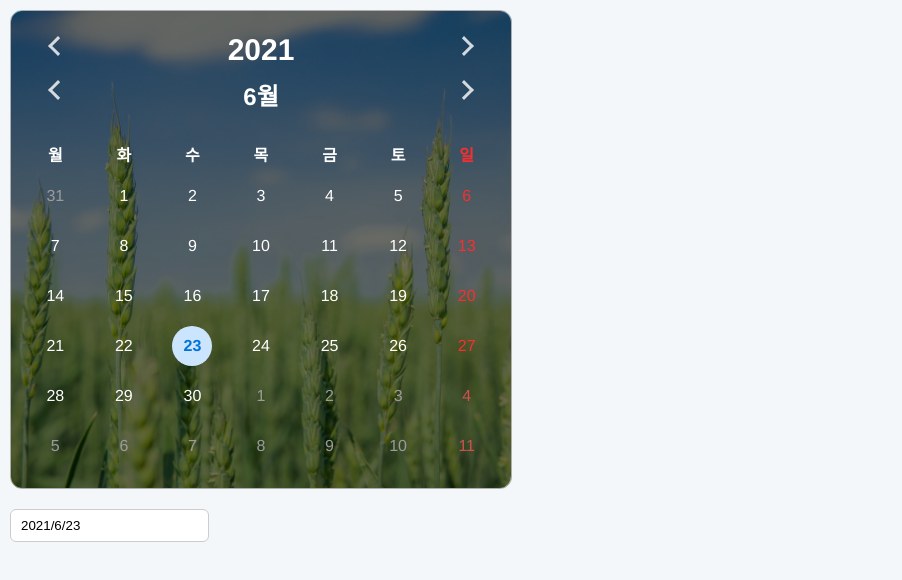
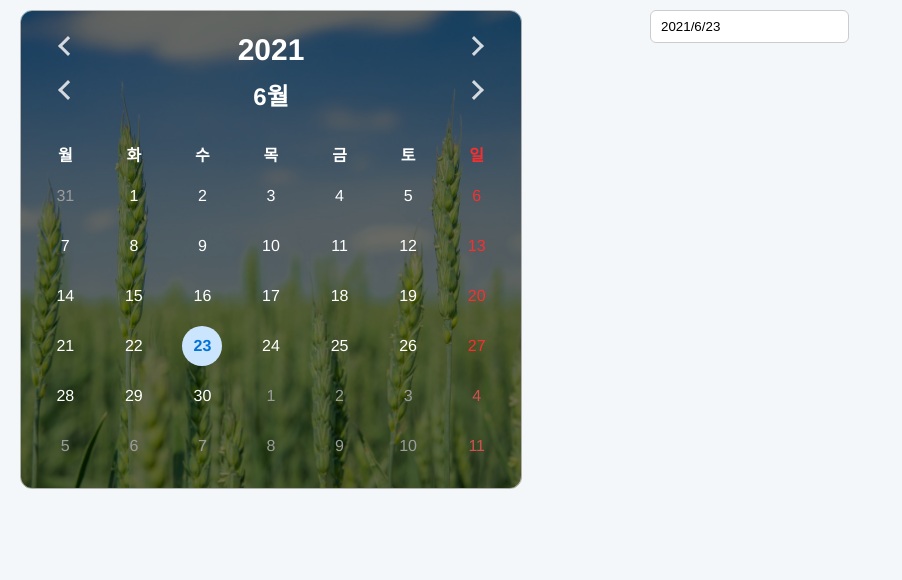
Before and after one commit to Aiden-leee/calendar, a Vue app: page / in a window 1280 px wide. Shown: the top 580 px of the page, without its empty margins (0-902 px from the left). Built offline with nearby package versions, Linux system fonts and the light colour scheme.

Commit message:
css 수정

```diff
--- a/src/components/Calendar.vue
+++ b/src/components/Calendar.vue
@@ -230,6 +230,7 @@ export default {
 .calendar-wrap {
 	position: relative;
 	display: inline-block;
+	vertical-align: top;
 	.pos-calendar {
 		border: 1px solid #ccc;
 		padding: 8px 10px;
--- a/src/views/Home.vue
+++ b/src/views/Home.vue
@@ -4,8 +4,6 @@
 			<div class="col">
 				<Calendar id="calendar01" width="500" :bg="season" />
 			</div>
-		</div>
-		<div class="row">
 			<div class="col">
 				<Calendar id="calendar02" width="500" :position="true" />
 			</div>
@@ -43,10 +41,15 @@ export default {
 .home {
 	padding: 10px;
 	.row {
+		display: grid;
+		grid-template-columns: repeat(2, 1fr);
 		margin-bottom: 20px;
 		&:last-child {
 			margin-bottom: 0;
 		}
+		.col {
+			margin: 0 10px;
+		}
 	}
 }
 </style>
```
